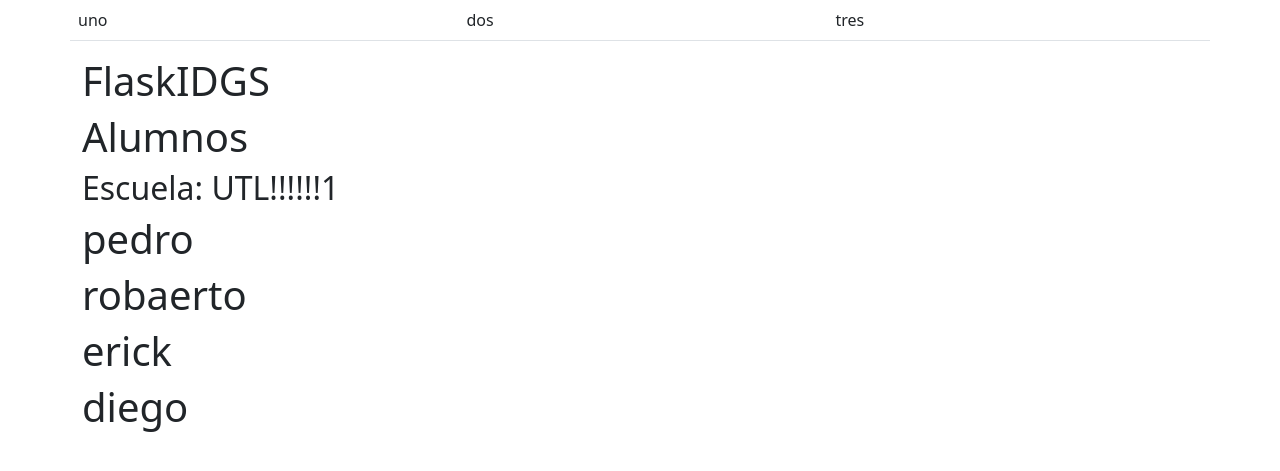
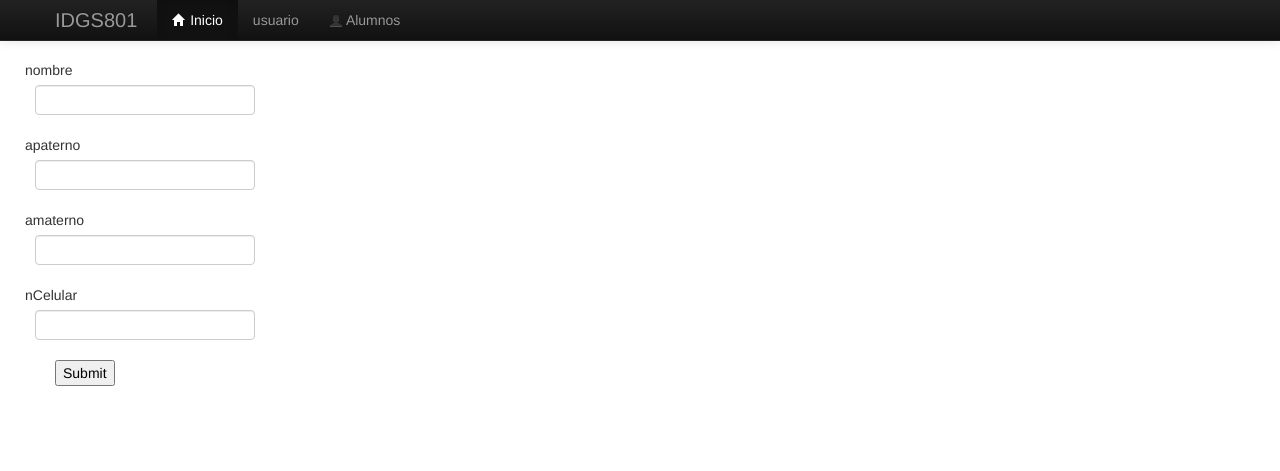
Before and after one commit to IDGS801-21002128/IntroFlask-IDGS801, a Flask app: page /alumno in a window 1280 px wide. Shown: the top 471 px of the page. Run offline with Flask 3, Linux system fonts and the light colour scheme; some libraries are stand-ins or nearby versions.

Commit message:
29/01/24 PMA, Formulario

```diff
--- a/forms.py
+++ b/forms.py
@@ -1,5 +1,8 @@
-from wtForms import *
+from wtforms import Form,StringField,EmailField,IntegerField,TelField
+
 class UserForm(Form):
     nombre = StringField('nombre')
-    email = StringField('email')
+    email = EmailField('email')
     apaterno=TelField('apaterno')
+    amaterno=TelField('amaterno ')
+    numeroCelular=IntegerField('nCelular')
--- a/main.py
+++ b/main.py
@@ -1,16 +1,17 @@
 from flask import *
-
+from forms import UserForm
 app=Flask(__name__)
 
 @app.route("/")
 def index():
     return render_template("index.html")
 
-@app.route("/alumno")
+@app.route("/alumno",methods=['GET','POST'])
 def alumno():
-    nombres=["pedro","robaerto","erick","diego"]
-    titulo="UTL!!!!!!1"
-    return render_template("alumno.html",titulo=titulo,nombres=nombres)
+    alumno_clase = UserForm(request.form)
+    if request.method == "POST":
+       pass
+    return render_template("alumno.html",form=alumno_clase)
 
 @app.route("/maestro")
 def maestro():
--- a/templates/alumno.html
+++ b/templates/alumno.html
@@ -1,9 +1,30 @@
-{% extends "layout.html" %}
+{% extends "layout2.html" %}
 {%block container%}
-<h1>FlaskIDGS</h1>
-<h1>Alumnos</h1>
-<h2>Escuela: {{titulo}}</h2>
-    {%for no in nombres%}
-        <h1>{{no}}</h1>
-    {%endfor%}
+{%import "macro.html" as macros%}
+
+<form action="">
+    <div class="row control-group">
+        <div class="form-group col-xs-12 floating-label-form-group ontrols">
+            {{macros.camposNuevos(form.nombre,class="form-control")}}
+        </div>
+    </div>
+    <div class="row control-group">
+        <div class="form-group col-xs-12 floating-label-form-group ontrols">
+            {{macros.camposNuevos(form.apaterno,class="form-control")}}
+        </div>
+    </div>
+    <div class="row control-group">
+        <div class="form-group col-xs-12 floating-label-form-group ontrols">
+            {{macros.camposNuevos(form.amaterno,class="form-control")}}
+        </div>
+    </div>
+    <div class="row control-group">
+        <div class="form-group col-xs-12 floating-label-form-group ontrols">
+            {{macros.camposNuevos(form.numeroCelular,class="form-control")}}
+        </div>
+    </div>
+
+    <input type="submit">
+</form>
+
 {%endblock%}
--- /dev/null
+++ b/templates/macro.html
@@ -0,0 +1,12 @@
+{%macro datos(name,placeholder,type='text')%}
+
+<p><input name="{{name}}" type="{{type}}" placeholder="{{placeholder}}"></p>
+
+{%endmacro%}
+
+{%macro camposNuevos(field)%}
+
+<td>{{field.label}}</td>
+<dd>{{field(**kwargs)|safe}}</dd>
+
+{%endmacro%}
```
Also changed, not shown: templates/maestro.html (+8 -1 lines).
